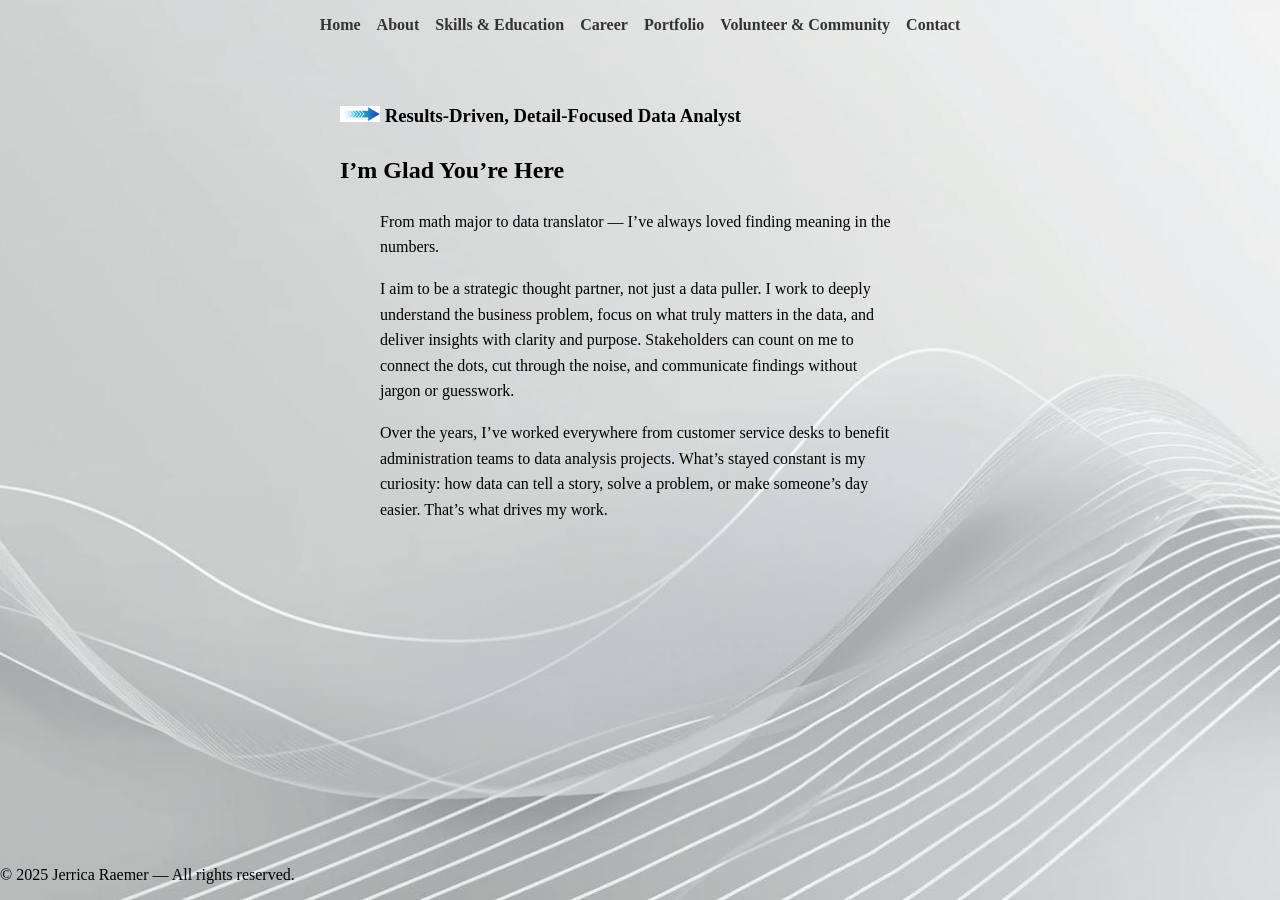
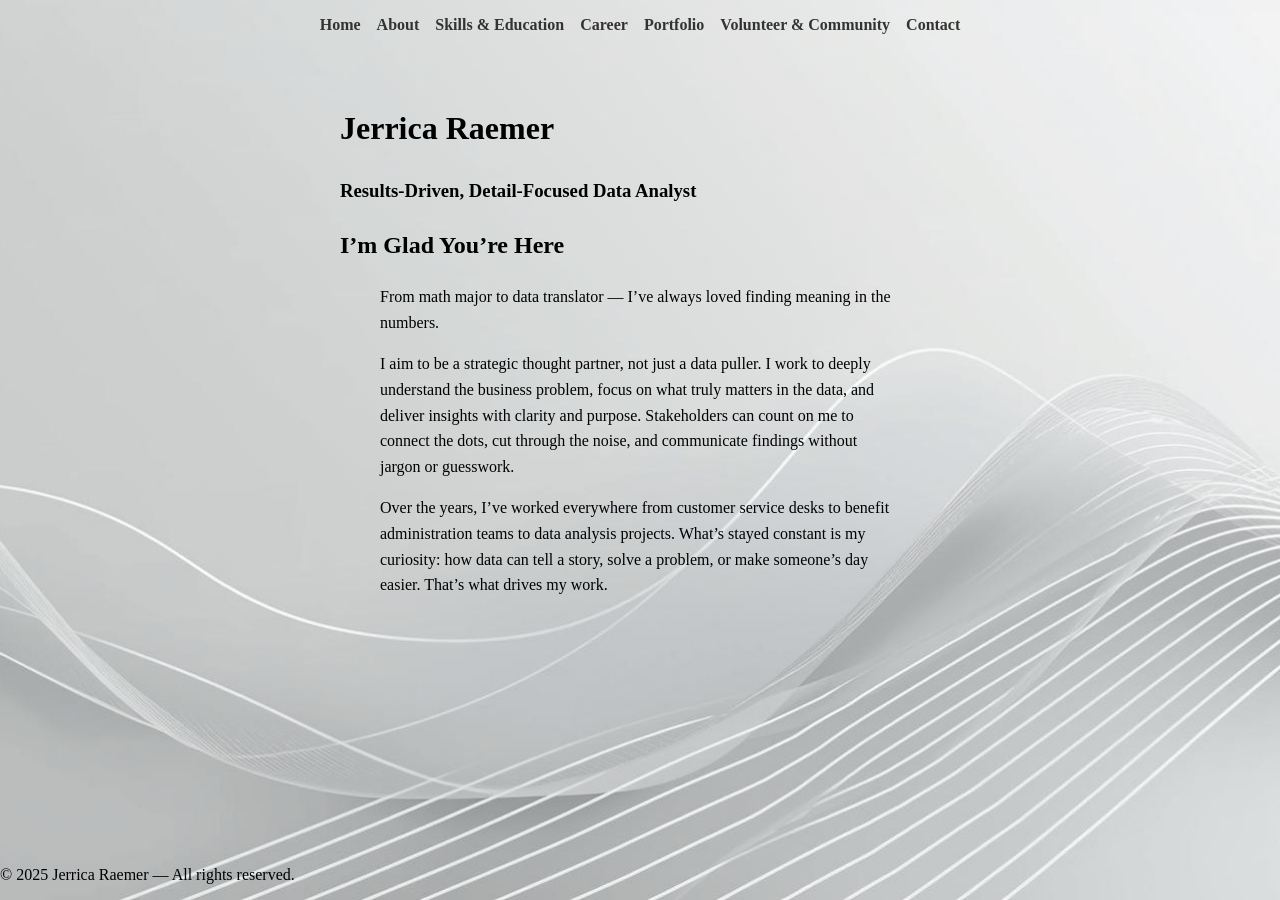
Before and after one commit to JerricaRaemer/jerricaraemer.github.com, a Jekyll site: the page built from index.md, in a window 1280 px wide. Built offline with Jekyll 4.4.1, drawn with Linux system fonts in a browser that asks for light colours.

Commit message:
Update index.md

```diff
--- a/index.md
+++ b/index.md
@@ -11,12 +11,18 @@ permalink: /
   <meta name="author" content="Jerrica Raemer">
 </head>
 
+<!--
 <section id="headline">
   <h3>
     <img src="{{ '/assets/images/arrow.jpg' | relative_url }}" alt="rightarrow" width="40" />
     Results-Driven, Detail-Focused Data Analyst
   </h3>
 </section>
+-->
+
+# Jerrica Raemer
+
+### Results-Driven, Detail-Focused Data Analyst
 
 ## I'm Glad You're Here
 
```
